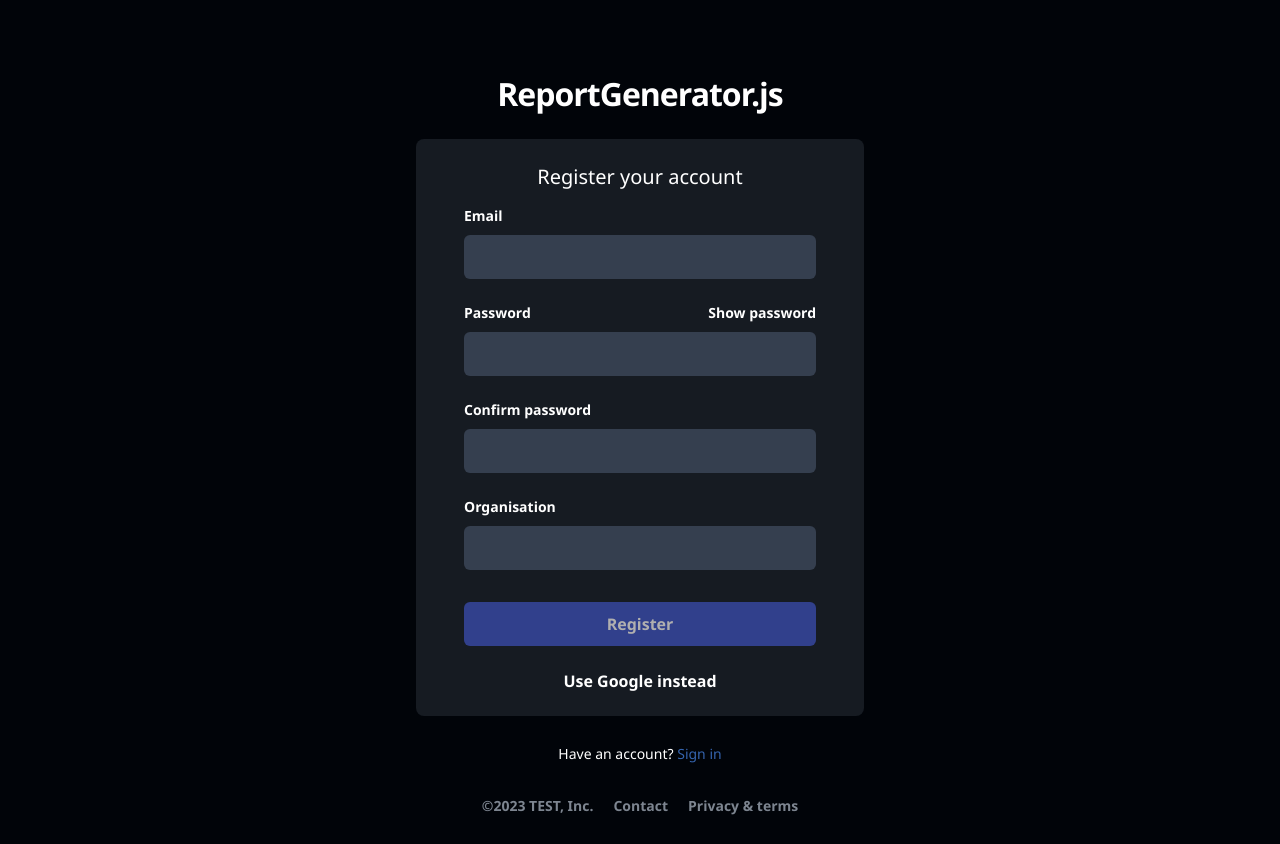
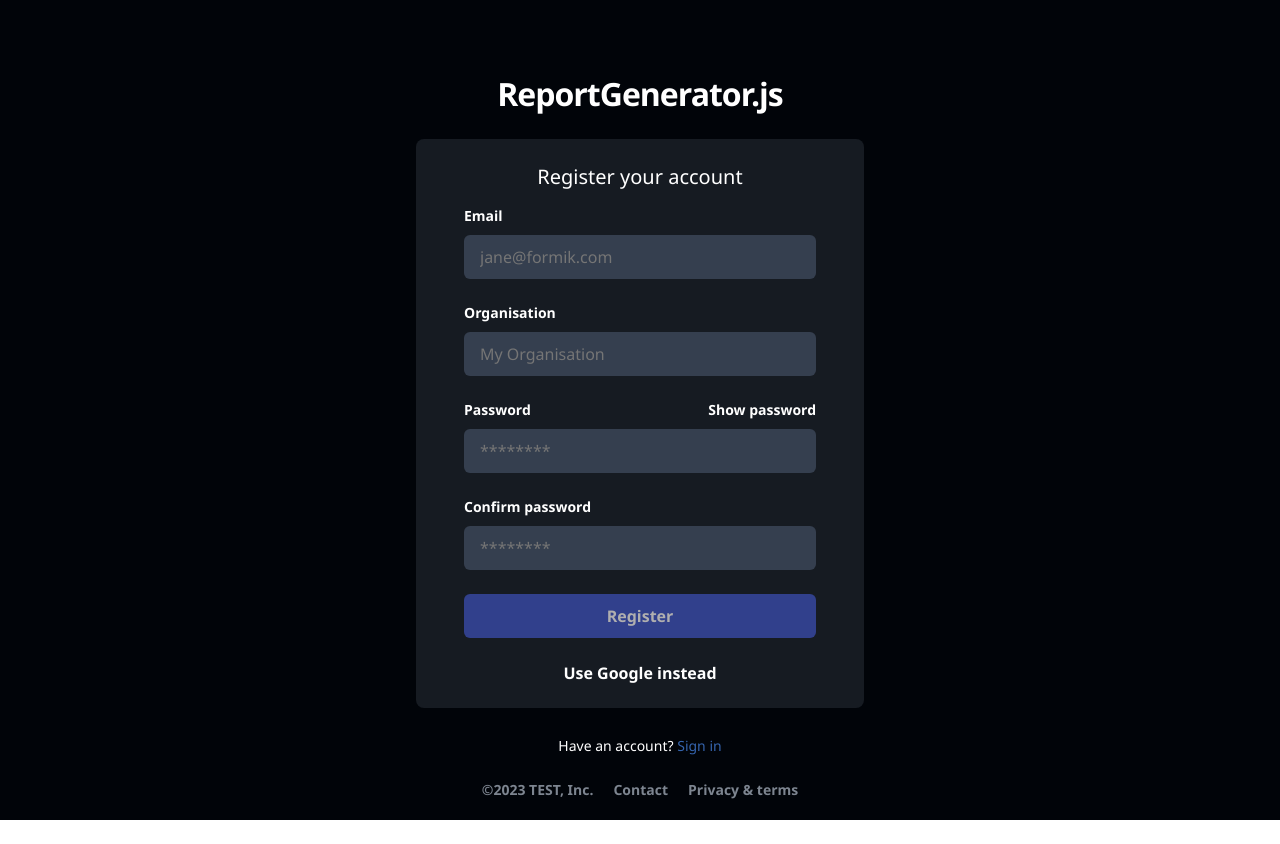
Before and after one commit to VektorDio/Nextforms, a Next.js app: page /register in a window 1280 px wide. After the commit the page ends 820 px from the top, so only its background shows below. Built offline with nearby package versions, Linux system fonts and the light colour scheme.

Commit message:
Added formik Rewrote login form in formik Added input validation

```diff
--- a/src/components/login/loginForm/loginForm.module.css
+++ b/src/components/login/loginForm/loginForm.module.css
@@ -101,8 +101,8 @@
 }
 
 .copyRight{
-    padding-top: 24px;
-    padding-bottom: 24px;
+    padding-top: 16px;
+    padding-bottom: 16px;
     display: flex;
     align-items: center;
     justify-content: center;
--- a/src/components/login/registerForm/index.js
+++ b/src/components/login/registerForm/index.js
@@ -1,34 +1,24 @@
 import React, {useState} from 'react';
 import Link from "next/link";
 import styles from "./registerForm.module.css"
+import {Form, Formik, useField} from "formik";
+import * as Yup from "yup";
+
+const MyTextInput = ({ label, ...props }) => {
+    const [field, meta] = useField(props);
+    return (
+        <div>
+            <input {...field} {...props} className={(meta.touched && meta.error) ? styles.inputInvalid : null} />
+            {meta.touched && meta.error ? (
+                <div className={styles.error}>{meta.error}</div>
+            ) : null}
+        </div>
+    );
+};
 const RegisterForm = () => {
     const [showPassword, setShowPassword] = useState(true)
-    const [passwordValidity, setPasswordValidity] = useState(true)
     function handleShowPassword(){
         setShowPassword(!showPassword)
-    }
-
-    function handlePasswordValidity(e){
-        let lowerCaseLetters = /[a-z]/g;
-        let upperCaseLetters = /[A-Z]/g;
-        let numbers = /[0-9]/g;
-        let inputValue = e.target.value
-        setPasswordValidity(false)
-        if(!inputValue.match(lowerCaseLetters)) {
-            setPasswordValidity(true)
-        }
-        // Validate capital letters
-        if(!inputValue.match(upperCaseLetters)) {
-            setPasswordValidity(true)
-        }
-        // Validate numbers
-        if(!inputValue.match(numbers)) {
-            setPasswordValidity(true)
-        }
-        // Validate length
-        if(inputValue.length < 8) {
-            setPasswordValidity(true)
-        }
     }
 
     return (
@@ -40,11 +30,56 @@ const RegisterForm = () => {
             </div>
             <div className={styles.formBody}>
                 <span className={styles.signInText}>Register your account</span>
-                <form id="stripe-login">
+                <Formik
+                    initialValues={{
+                        email: '',
+                        organisation: '',
+                        password: '',
+                        confirmPassword: '',
+                    }}
+                    validationSchema={Yup.object({
+                        email: Yup.string()
+                            .email('Invalid email address')
+                            .required('Required'),
+                        organisation: Yup.string()
+                            .required('Required'),
+                        password: Yup.string()
+                            .min(8, 'Password must be 8 characters long')
+                            .matches(/[0-9]/, 'Password requires a number')
+                            .matches(/[a-z]/, 'Password requires a lowercase letter')
+                            .matches(/[A-Z]/, 'Password requires an uppercase letter')
+                            .required('Required'),
+                        confirmPassword: Yup.string()
+                            .oneOf([Yup.ref('password'), null], 'Must match "Password" field value')
+                            .required('Required'),
+                    })}
+                    onSubmit={(values, { setSubmitting }) => {
+                        setTimeout(() => {
+                            alert(JSON.stringify(values, null, 2));
+                            setSubmitting(false);
+                        }, 400);
+                    }}
+                    validateOnBlur={false}
+                >{(formik) => (
+                    <Form>
+                        <div className={styles.field}>
+                            <label htmlFor="email">Email</label>
+                            <MyTextInput
+                                label="Email Address"
+                                name="email"
+                                type="email"
+                                placeholder="jane@formik.com"
+                            />
+                        </div>
 
                         <div className={styles.field}>
-                        <label htmlFor="email">Email</label>
-                        <input type="email" name="email"/>
+                            <label htmlFor="organisation">Organisation</label>
+                            <MyTextInput
+                                label="Organisation"
+                                name="organisation"
+                                type="text"
+                                placeholder="My Organisation"
+                            />
                         </div>
 
                         <div className={styles.field}>
@@ -54,38 +89,35 @@ const RegisterForm = () => {
                                     {(showPassword) ? "Show password" : "Hide password"}
                                 </div>
                             </div>
-                        <input
+                            <MyTextInput
+                                label="Password"
+                                name="password"
                                 type={(showPassword) ? "password" : "text"}
-                            name="password"
-                            pattern="(?=.*\d)(?=.*[a-z])(?=.*[A-Z]).{8,}"
-                            onChange={handlePasswordValidity}
+                                placeholder="********"
                             />
                         </div>
 
                         <div className={styles.field}>
                             <label htmlFor="password">Confirm password</label>
-                        <input
+                            <MyTextInput
+                                label="confirmPassword"
+                                name="confirmPassword"
                                 type={(showPassword) ? "password" : "text"}
-                            name="password"
-                            pattern="(?=.*\d)(?=.*[a-z])(?=.*[A-Z]).{8,}"
+                                placeholder="********"
                             />
                         </div>
 
+
                         <div className={styles.field}>
-                        <label htmlFor="email">Organisation</label>
-                        <input type="organisation" name="organisation"/>
-                    </div>
-
-                    <div className={styles.registerButton}>
-                        <div className={styles.field}>
-                            <input type="submit" name="submit" value="Register" disabled={passwordValidity}/>
-                        </div>
+                            <input type="submit" name="submit" value="Register" disabled={!(formik.isValid && formik.dirty)}/>
                         </div>
 
                         <div className={styles.ssolink}>
                             <Link href="#">Use Google instead</Link>
                         </div>
-                </form>
+                    </Form>
+                )}
+                </Formik>
             </div>
             <div className={styles.footerLink}>
                 <span className={styles.footerText}>
--- a/src/components/login/registerForm/registerForm.module.css
+++ b/src/components/login/registerForm/registerForm.module.css
@@ -65,10 +65,6 @@
 
 }
 
-.field input:invalid {
-    outline: red solid 3px;
-}
-
 .field input:focus {
     outline: #365688 solid 4px;
 }
@@ -113,8 +109,8 @@
 }
 
 .copyRight{
-    padding-top: 24px;
-    padding-bottom: 24px;
+    padding-top: 16px;
+    padding-bottom: 16px;
     display: flex;
     align-items: center;
     justify-content: center;
@@ -189,3 +185,15 @@
     grid-template-columns: 50% 50%;
     align-items: center;
 }
+
+.inputInvalid {
+    outline: red solid 3px !important;
+}
+
+.error{
+    color: red;
+    font-size: 14px;
+    font-weight: 600;
+    margin-top: 10px;
+    display: block;
+}
```
Lines whose indentation alone changed are shown as unchanged.
